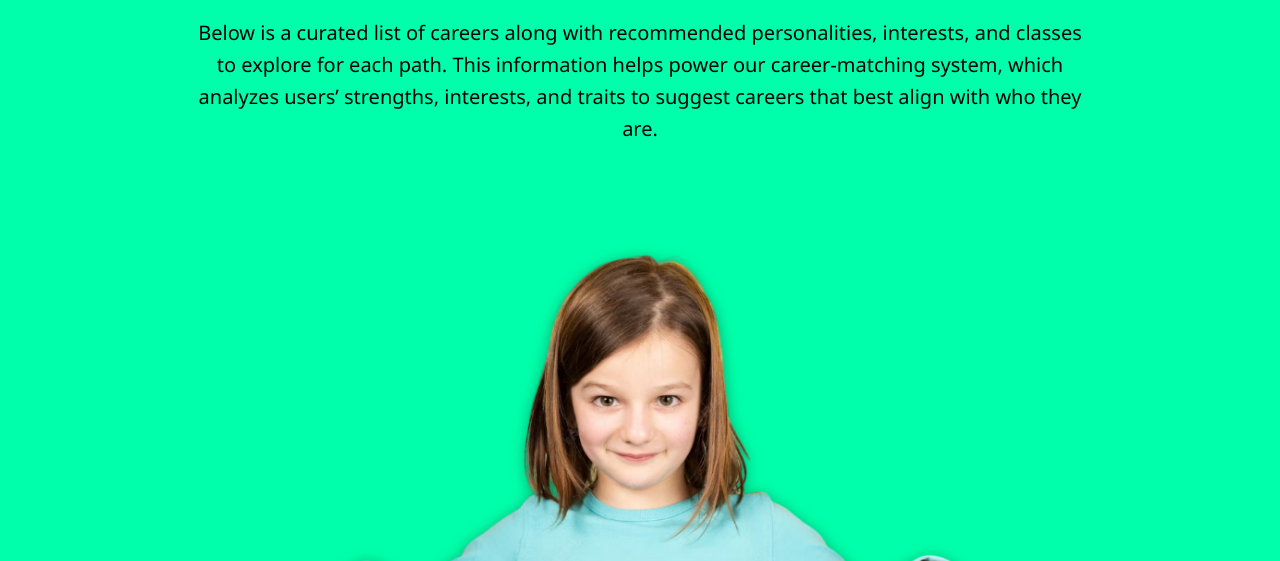
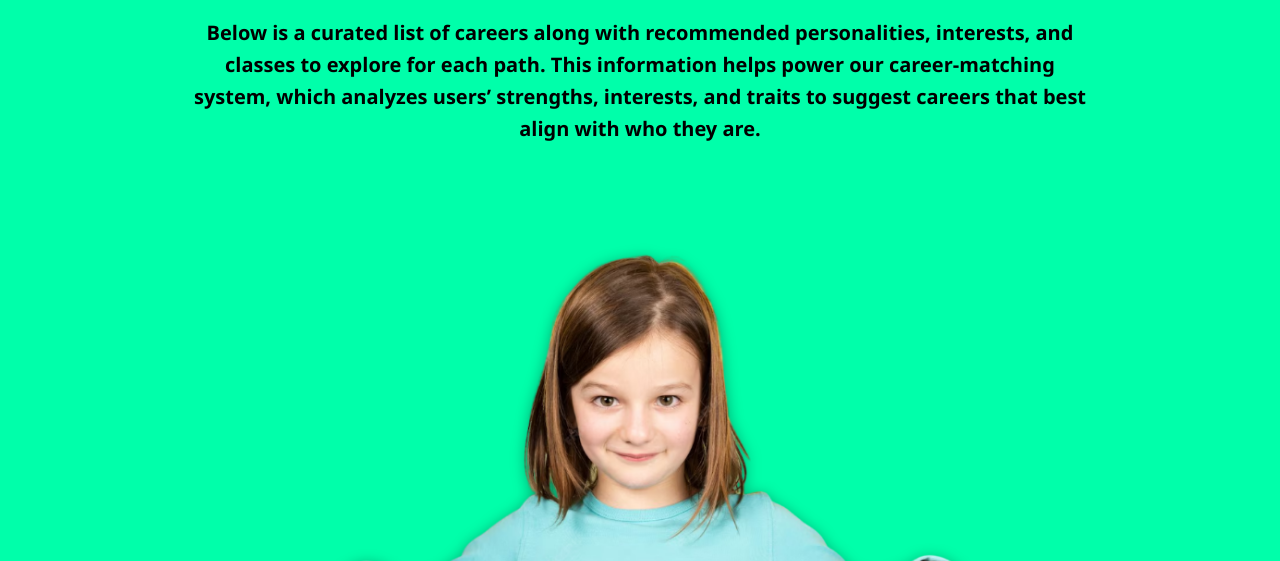
Before and after one commit to rakeshrnjn/rainbowsprouts, a plain HTML site: page careers.html in a window 1280 px wide. Shown: the part 239-800 px from the top of the page. Drawn offline with Linux system fonts and the light colour scheme.

Commit message:
changed text to h3 text to make it bigger

```diff
--- a/careers.html
+++ b/careers.html
@@ -14,13 +14,13 @@
     <div class="content-wrapper">
       <h1 class="title">List of Careers</h1>
 
-      <p class="career-description">
+      <h3 class="career-description">
         Below is a curated list of careers along with recommended personalities,
         interests, and classes to explore for each path. This information helps
         power our career-matching system, which analyzes users’ strengths,
         interests, and traits to suggest careers that best align with who they
         are.
-      </p>
+      </h3>
 
       <img
         src="images/careers-one.png"
```
